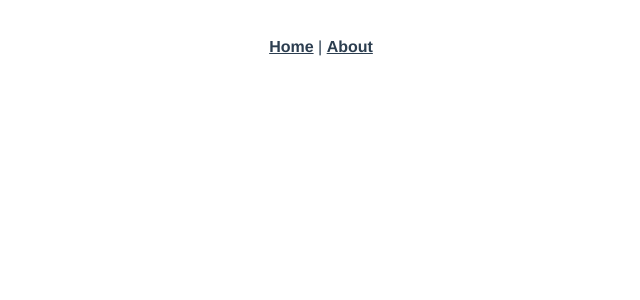
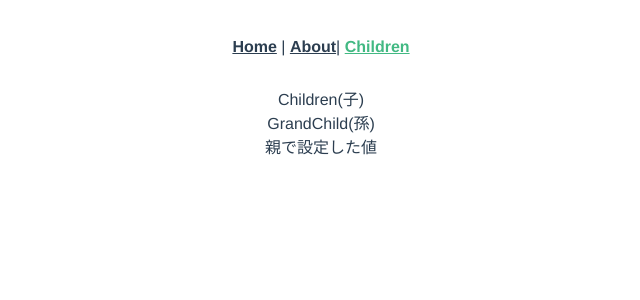
Before and after one commit to ABenn17282002/Vue_Project, a Vue app in the folder vueApp/vue-sample/: page /children in a window 1280 px wide. Before the commit this address had no page. Shown: the top 300 px of the page, without its empty margins (319-959 px from the left). Built offline with nearby package versions, Linux system fonts and the light colour scheme.

Commit message:
Vue3(Provide/Inject)

```diff
--- a/vueApp/vue-sample/src/App.vue
+++ b/vueApp/vue-sample/src/App.vue
@@ -1,9 +1,10 @@
 <template>
   <nav>
     <router-link to="/">Home</router-link> |
-    <router-link to="/about">About</router-link>
+    <router-link to="/about">About</router-link>|
+    <router-link to="/children">Children</router-link>
   </nav>
-  <router-view/>
+  <router-view />
 </template>
 
 <style>
@@ -28,3 +29,14 @@ nav a.router-link-exact-active {
   color: #42b983;
 }
 </style>
+
+<script>
+export default {
+  data() {},
+  provide() {
+    return {
+      userName: "親で設定した値",
+    };
+  },
+};
+</script>
--- /dev/null
+++ b/vueApp/vue-sample/src/components/GrandChildren.vue
@@ -0,0 +1,16 @@
+<template>
+  <div>
+    GrandChild(孫)
+
+    <div>{{ userName }}</div>
+  </div>
+</template>
+
+<script>
+export default {
+  data() {},
+  inject: ["userName"],
+};
+</script>
+
+<style></style>
--- a/vueApp/vue-sample/src/router/index.js
+++ b/vueApp/vue-sample/src/router/index.js
@@ -1,25 +1,32 @@
-import { createRouter, createWebHistory } from 'vue-router'
-import HomeView from '../views/HomeView.vue'
+import { createRouter, createWebHistory } from "vue-router";
+import HomeView from "../views/HomeView.vue";
+import ChlidrenView from "@/views/ChlidrenView";
 
 const routes = [
   {
-    path: '/',
-    name: 'home',
-    component: HomeView
+    path: "/",
+    name: "home",
+    component: HomeView,
   },
   {
-    path: '/about',
-    name: 'about',
+    path: "/children",
+    name: "ChlidrenView",
+    component: ChlidrenView,
+  },
+  {
+    path: "/about",
+    name: "about",
     // route level code-splitting
     // this generates a separate chunk (about.[hash].js) for this route
     // which is lazy-loaded when the route is visited.
-    component: () => import(/* webpackChunkName: "about" */ '../views/AboutView.vue')
-  }
-]
+    component: () =>
+      import(/* webpackChunkName: "about" */ "../views/AboutView.vue"),
+  },
+];
 
 const router = createRouter({
   history: createWebHistory(process.env.BASE_URL),
-  routes
-})
+  routes,
+});
 
-export default router
+export default router;
--- /dev/null
+++ b/vueApp/vue-sample/src/views/ChlidrenView.vue
@@ -0,0 +1,15 @@
+<template>
+  <div>Children(子)</div>
+  <Grand-Children />
+</template>
+
+<script>
+import GrandChildren from "@/components/GrandChildren";
+export default {
+  components: {
+    GrandChildren,
+  },
+};
+</script>
+
+<style></style>
```
